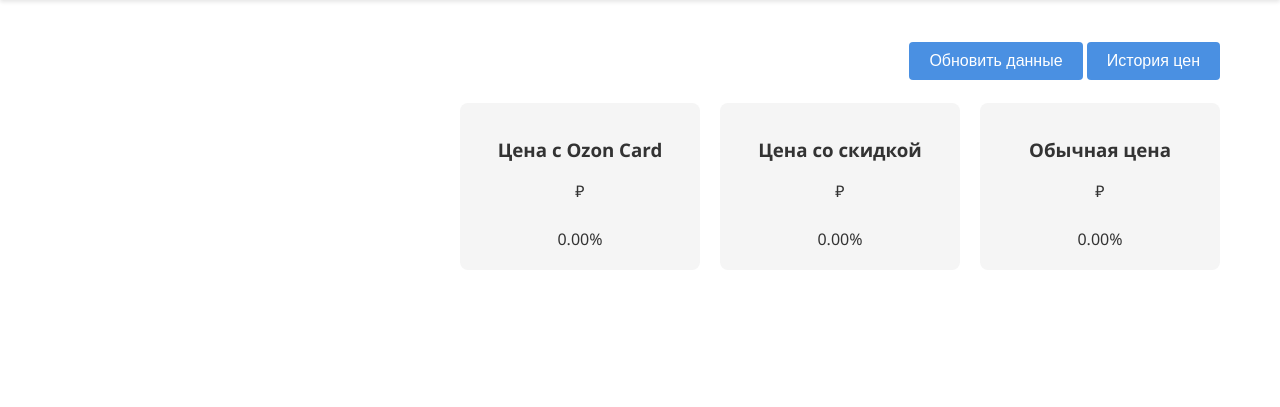
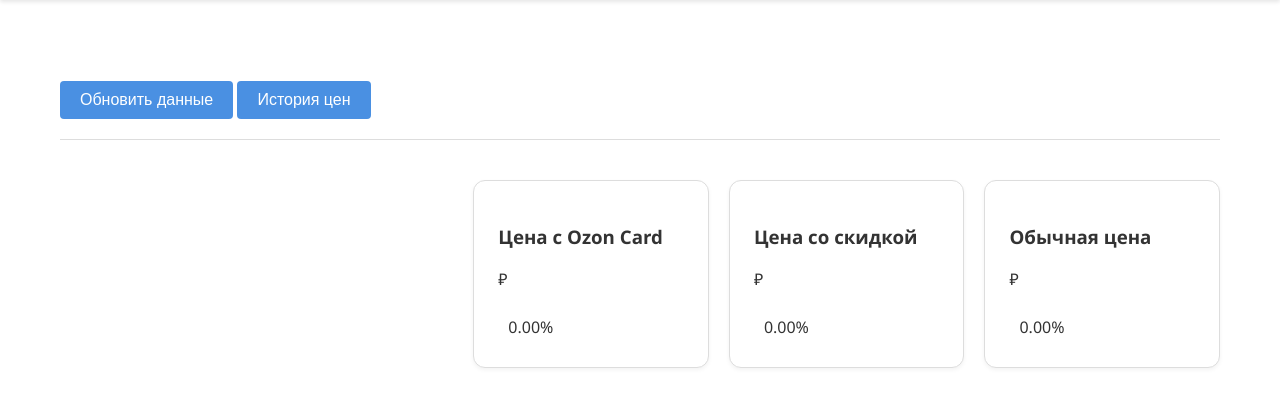
Before and after one commit to bat1set/ozonParser, a Flask app: template templates/product.html in a window 1280 px wide. Shown: the part 63-470 px from the top of the page. Run offline with Flask 3, Linux system fonts and the light colour scheme; the template is opened without the code that fills it, so the values that code supplies are empty.

Commit message:
update pages, convert to a static page

```diff
--- a/app.py
+++ b/app.py
@@ -1,4 +1,4 @@
-from flask import Flask, render_template, request, jsonify
+from flask import Flask, render_template, request, jsonify, redirect, url_for
 
 import os
 from main import product as fetch_product
@@ -58,6 +58,9 @@
     main_data = read_json(MAIN_DATA_PATH)
     price_data = read_json(PRICE_DATA_PATH)
 
+    if name not in main_data:
+        return redirect(url_for('index'))
+
     if name in main_data:
         product_info = main_data[name]
         price_history = price_data.get(name, {})
@@ -96,10 +99,17 @@
     return "Товар не найден", 404
 
 
+
 def calculate_percentage_change(old_value, new_value):
-    if old_value == 0:
+    try:
+        # Удаляем все не числовые символы и конвертируем в float
+        old_value = float(old_value.replace('\u2009', '').replace(' ', ''))
+        new_value = float(new_value.replace('\u2009', '').replace(' ', ''))
+        if old_value == 0:
+            return 0
+        return ((new_value - old_value) / old_value) * 100
+    except (ValueError, AttributeError):
         return 0
-    return ((new_value - old_value) / old_value) * 100
 
 
 @app.route('/update_product/<name>')
@@ -193,5 +203,33 @@
     return jsonify({'success': True})
 
 
+@app.route('/statistics')
+def get_statistics():
+    main_data = read_json(MAIN_DATA_PATH)
+    price_data = read_json(PRICE_DATA_PATH)
+
+    stats = {
+        'total_products': len(main_data),
+        'price_changes': {},
+        'average_prices': {
+            'card': 0,
+            'discount': 0,
+            'regular': 0
+        }
+    }
+
+    # Вычисляем статистику
+    for name, product in main_data.items():
+        stats['average_prices']['card'] += float(product['price_card_ozon'].replace('\u2009', '').replace(' ', ''))
+        stats['average_prices']['discount'] += float(product['price_discount'].replace('\u2009', '').replace(' ', ''))
+        stats['average_prices']['regular'] += float(product['price'].replace('\u2009', '').replace(' ', ''))
+
+    if stats['total_products'] > 0:
+        for key in stats['average_prices']:
+            stats['average_prices'][key] /= stats['total_products']
+
+    return jsonify(stats)
+
+
 if __name__ == '__main__':
     app.run(debug=True)
--- a/main.py
+++ b/main.py
@@ -60,7 +60,6 @@
 
 if __name__ == "__main__":
     try:
-
         main()
     except ImportError:
         # Создание виртуального окружения
--- a/static/css/style.css
+++ b/static/css/style.css
@@ -202,39 +202,36 @@
 }
 
 .product-details {
-    padding: 20px;
+    max-width: 1200px;
+    margin: 0 auto;
+    padding: 40px 20px;
 }
 
 .product-header {
-    display: flex;
-    justify-content: space-between;
-    align-items: center;
-    margin-bottom: 20px;
+    margin-bottom: 40px;
+    border-bottom: 1px solid var(--border-color);
+    padding-bottom: 20px;
 }
 
 .product-info {
     display: grid;
-    grid-template-columns: 1fr 2fr;
-    gap: 20px;
-}
-
-.product-image {
-    max-width: 100%;
-    height: auto;
-    border-radius: 8px;
+    grid-template-columns: minmax(300px, 1fr) 2fr;
+    gap: 40px;
+    align-items: start;
 }
 
 .price-details {
     display: grid;
-    grid-template-columns: repeat(auto-fit, minmax(200px, 1fr));
+    grid-template-columns: repeat(3, 1fr);
     gap: 20px;
 }
 
 .price-item {
-    padding: 15px;
-    background-color: var(--secondary-color);
-    border-radius: 8px;
-    text-align: center;
+    background: white;
+    border: 1px solid var(--border-color);
+    border-radius: 12px;
+    padding: 24px;
+    box-shadow: 0 2px 4px rgba(0,0,0,0.05);
 }
 
 .price-change {
@@ -261,6 +258,30 @@
     z-index: 2;
 }
 
+.delete-checkbox input[type="checkbox"] {
+    appearance: none;
+    width: 20px;
+    height: 20px;
+    border: 2px solid var(--primary-color);
+    border-radius: 50%;
+    cursor: pointer;
+    position: relative;
+}
+
+.delete-checkbox input[type="checkbox"]:checked {
+    background-color: var(--primary-color);
+}
+
+.delete-checkbox input[type="checkbox"]:checked::after {
+    content: '✓';
+    position: absolute;
+    color: white;
+    font-size: 14px;
+    top: 50%;
+    left: 50%;
+    transform: translate(-50%, -50%);
+}
+
 .hidden {
     display: none !important;
 }
--- a/templates/index.html
+++ b/templates/index.html
@@ -17,7 +17,7 @@
         <button onclick="viewAllStats()">Общая статистика</button>
     </div>
 
-    <div id="add-product-modal" class="modal hidden">
+    <div id="add-product-modal" class="modal">
         <div class="modal-content">
             <span class="close-modal" onclick="hideAddProduct()">&times;</span>
             <h2>Добавить новый товар</h2>
```
